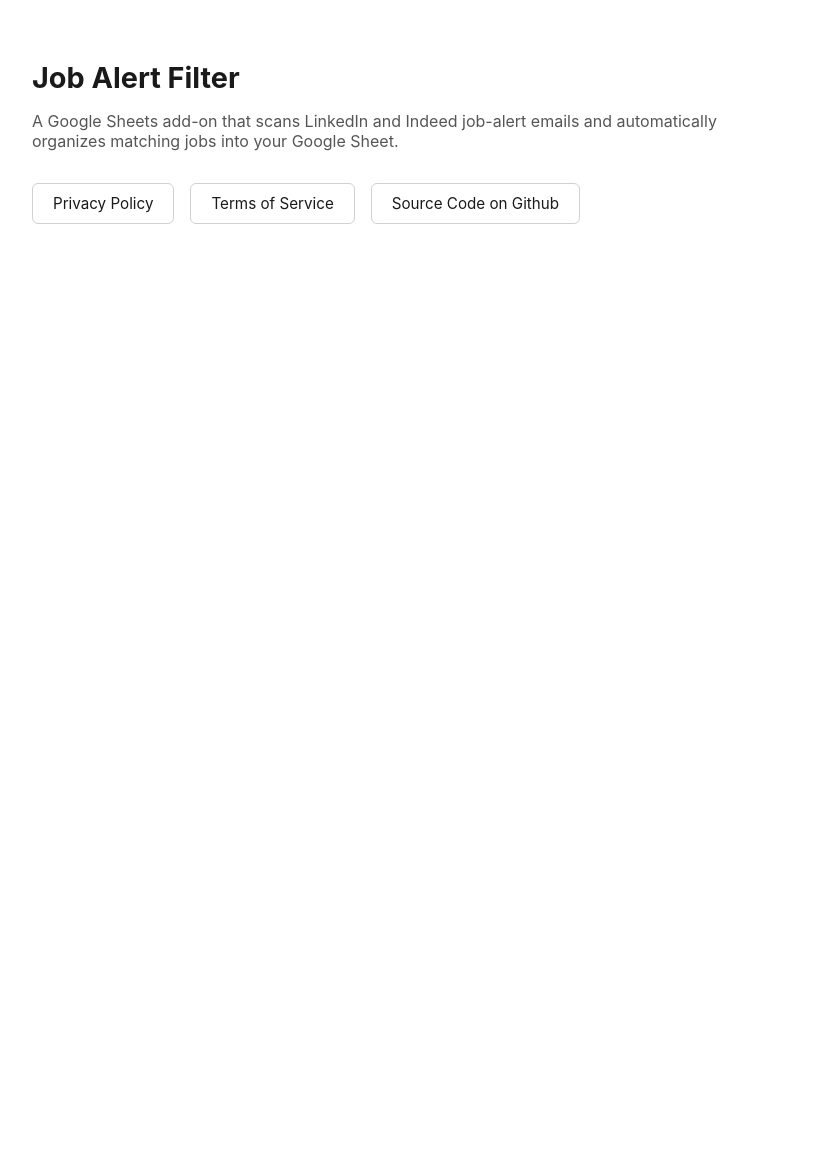
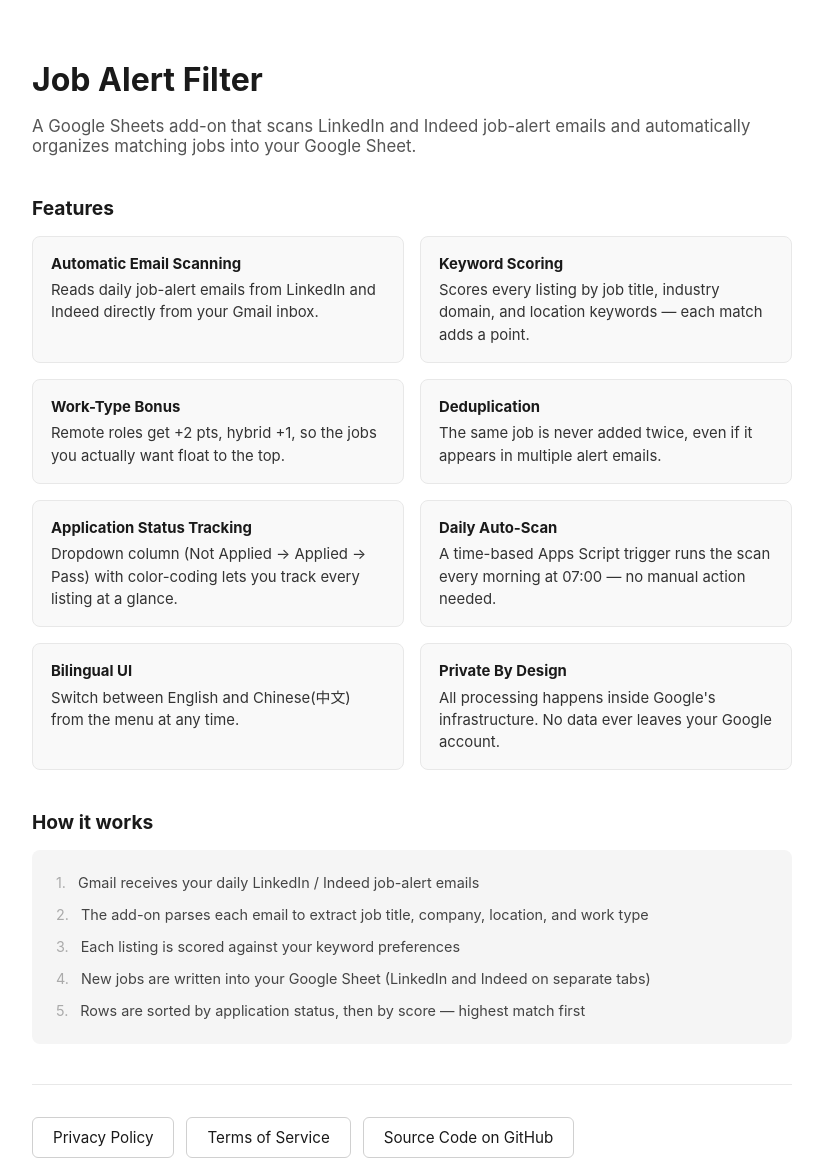
Before and after one commit to chien-liu/googlesheet-add-on-auto-job-alert, a website: page docs/index.html in a window 1280 px wide. Shown: the whole page, without its empty margins (228-1051 px from the left). Before the commit the page ends 800 px from the top, so only its background shows below. Drawn offline with Linux system fonts and the light colour scheme.

Commit message:
Update github page

```diff
--- a/docs/index.html
+++ b/docs/index.html
@@ -4,48 +4,61 @@
     <meta charset="UTF-8" />
     <meta name="viewport" content="width=device-width, initial-scale=1.0" />
     <title>Job Alert Filter</title>
-    <style>
-      body {
-        font-family: -apple-system, BlinkMacSystemFont, "Segoe UI", Roboto, Helvetica, Arial, sans-serif;
-        max-width: 760px;
-        margin: 60px auto;
-        padding: 0 24px;
-        color: #1a1a1a;
-        background: #fff;
-      }
-      h1 {
-        font-size: 1.8rem;
-        margin-bottom: 8px;
-      }
-      p {
-        color: #555;
-        margin-bottom: 32px;
-      }
-      nav {
-        display: flex;
-        gap: 16px;
-      }
-      nav a {
-        display: inline-block;
-        padding: 10px 20px;
-        border: 1px solid #d0d0d0;
-        border-radius: 6px;
-        text-decoration: none;
-        color: #1a1a1a;
-        font-size: 0.95rem;
-      }
-      nav a:hover {
-        background: #f5f5f5;
-      }
-    </style>
+    <link rel="stylesheet" href="style.css" />
   </head>
   <body>
     <h1>Job Alert Filter</h1>
-    <p>A Google Sheets add-on that scans LinkedIn and Indeed job-alert emails and automatically organizes matching jobs into your Google Sheet.</p>
+    <p class="tagline">A Google Sheets add-on that scans LinkedIn and Indeed job-alert emails and automatically organizes matching jobs into your Google Sheet.</p>
+
+    <h2>Features</h2>
+    <ul class="features">
+      <li>
+        <strong>Automatic email scanning</strong>
+        Reads daily job-alert emails from LinkedIn and Indeed directly from your Gmail inbox.
+      </li>
+      <li>
+        <strong>Keyword scoring</strong>
+        Scores every listing by job title, industry domain, and location keywords — each match adds a point.
+      </li>
+      <li>
+        <strong>Work-type bonus</strong>
+        Remote roles get +2 pts, hybrid +1, so the jobs you actually want float to the top.
+      </li>
+      <li>
+        <strong>Deduplication</strong>
+        The same job is never added twice, even if it appears in multiple alert emails.
+      </li>
+      <li>
+        <strong>Application status tracking</strong>
+        Dropdown column (Not Applied → Applied → Pass) with color-coding lets you track every listing at a glance.
+      </li>
+      <li>
+        <strong>Daily auto-scan</strong>
+        A time-based Apps Script trigger runs the scan every morning at 07:00 — no manual action needed.
+      </li>
+      <li>
+        <strong>Bilingual UI</strong>
+        Switch between English and Chinese(中文) from the menu at any time.
+      </li>
+      <li>
+        <strong>Private by design</strong>
+        All processing happens inside Google's infrastructure. No data ever leaves your Google account.
+      </li>
+    </ul>
+
+    <h2>How it works</h2>
+    <div class="workflow">
+      <div class="step"><span class="arrow">1.</span><span>Gmail receives your daily LinkedIn / Indeed job-alert emails</span></div>
+      <div class="step"><span class="arrow">2.</span><span>The add-on parses each email to extract job title, company, location, and work type</span></div>
+      <div class="step"><span class="arrow">3.</span><span>Each listing is scored against your keyword preferences</span></div>
+      <div class="step"><span class="arrow">4.</span><span>New jobs are written into your Google Sheet (LinkedIn and Indeed on separate tabs)</span></div>
+      <div class="step"><span class="arrow">5.</span><span>Rows are sorted by application status, then by score — highest match first</span></div>
+    </div>
+
     <nav>
       <a href="privacy.html">Privacy Policy</a>
       <a href="terms.html">Terms of Service</a>
-      <a href="https://github.com/chien-liu/googlesheet-add-on-auto-job-alert">Source Code on Github</a>
+      <a href="https://github.com/chien-liu/googlesheet-add-on-auto-job-alert">Source Code on GitHub</a>
     </nav>
   </body>
 </html>
--- /dev/null
+++ b/docs/style.css
@@ -0,0 +1,104 @@
+body {
+  font-family: -apple-system, BlinkMacSystemFont, "Segoe UI", Roboto, Helvetica, Arial, sans-serif;
+  max-width: 760px;
+  margin: 60px auto;
+  padding: 0 24px;
+  color: #1a1a1a;
+  background: #fff;
+}
+
+h1 {
+  font-size: 2rem;
+  margin-bottom: 8px;
+}
+
+h2 {
+  font-size: 1.2rem;
+  margin: 40px 0 16px;
+  color: #1a1a1a;
+}
+
+.tagline {
+  color: #555;
+  font-size: 1.05rem;
+  margin-bottom: 40px;
+}
+
+.features {
+  list-style: none;
+  padding: 0;
+  margin: 0 0 40px;
+  display: grid;
+  grid-template-columns: 1fr 1fr;
+  gap: 16px;
+}
+
+.features li {
+  background: #f9f9f9;
+  border: 1px solid #e8e8e8;
+  border-radius: 8px;
+  padding: 16px 18px;
+  font-size: 0.93rem;
+  color: #333;
+  line-height: 1.5;
+}
+
+.features li strong {
+  display: block;
+  color: #1a1a1a;
+  margin-bottom: 4px;
+  text-transform: capitalize;
+}
+
+.workflow {
+  background: #f5f5f5;
+  border-radius: 8px;
+  padding: 20px 24px;
+  font-size: 0.9rem;
+  color: #444;
+  line-height: 1.8;
+  margin-bottom: 40px;
+}
+
+.workflow .step {
+  display: flex;
+  align-items: baseline;
+  gap: 12px;
+}
+
+.workflow .step + .step {
+  margin-top: 6px;
+}
+
+.workflow .arrow {
+  color: #aaa;
+  flex-shrink: 0;
+}
+
+nav {
+  display: flex;
+  gap: 12px;
+  flex-wrap: wrap;
+  border-top: 1px solid #e8e8e8;
+  padding-top: 32px;
+}
+
+nav a {
+  display: inline-block;
+  padding: 10px 20px;
+  border: 1px solid #d0d0d0;
+  border-radius: 6px;
+  text-decoration: none;
+  color: #1a1a1a;
+  font-size: 0.95rem;
+}
+
+nav a:hover {
+  background: #f5f5f5;
+}
+
+@media (max-width: 560px) {
+  .features {
+    grid-template-columns: 1fr;
+  }
+}
```
